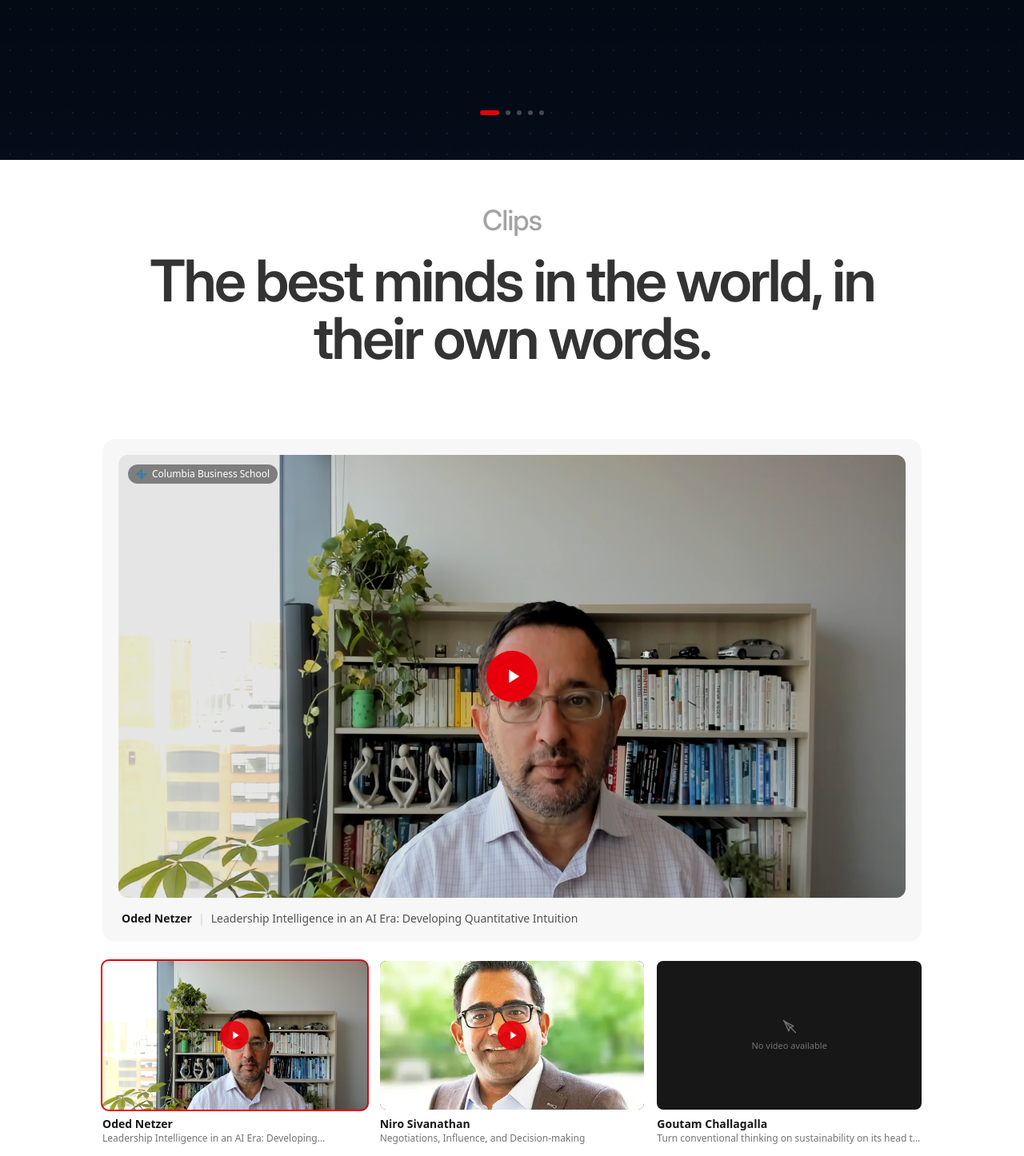
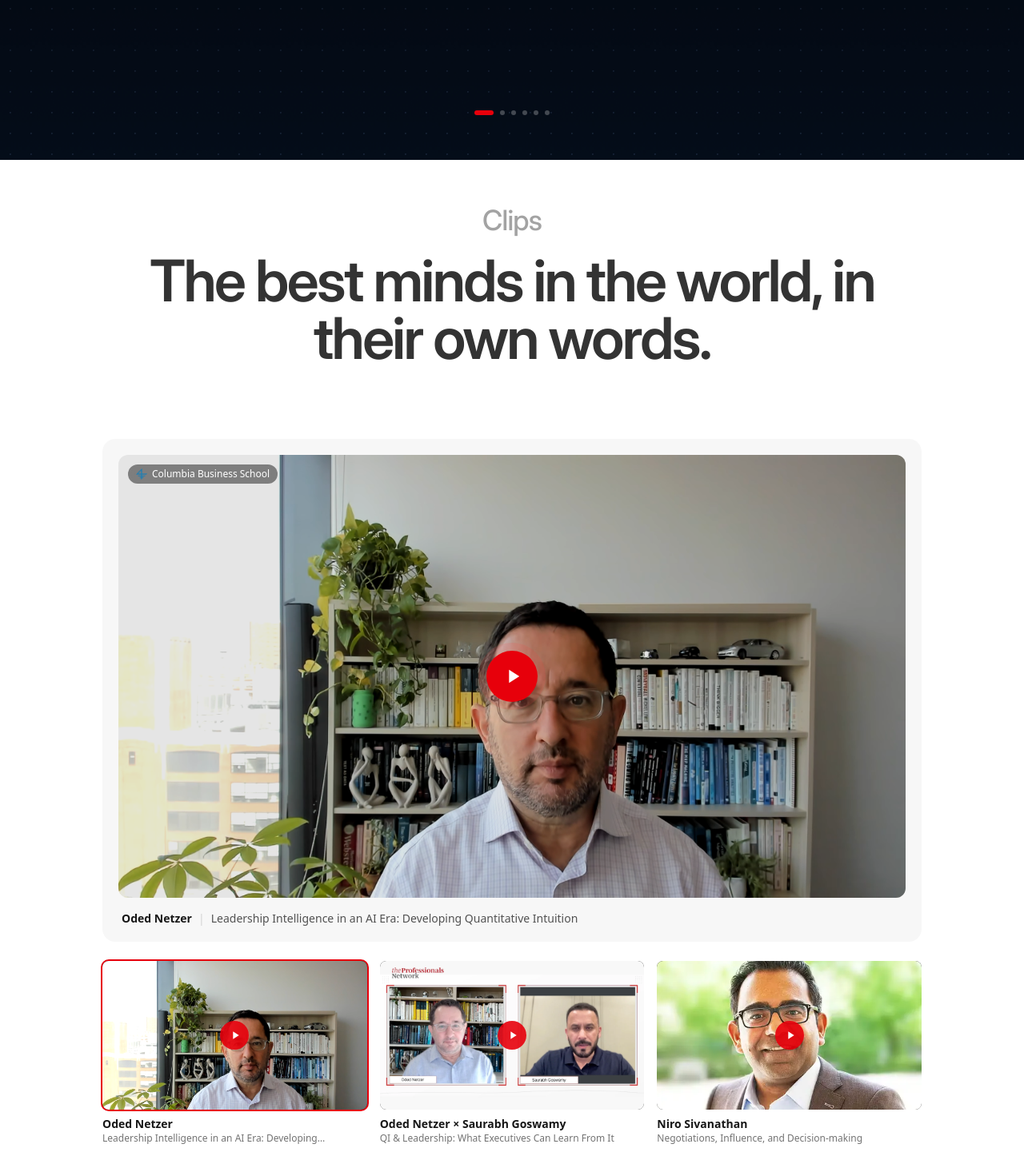
Before and after one commit to elredProductionBackup/theprofessionalnetworkV2, a Next.js app: page / in a window 1280 px wide. Shown: the part 1400-2846 px from the top of the page at 80% size. Built offline with nearby package versions, Linux system fonts and the light colour scheme.

Commit message:
added new oded x saurabh video

```diff
--- a/data/professors.js
+++ b/data/professors.js
@@ -18,6 +18,22 @@ export const professors = [
     videoThumbnail: "/professor-clips/oded-thumb.png", // optional; falls back to `image`
     description:
     "The challenge today is not a lack of information (or analytics, dashboards, and AI outputs), but the judgment to use it well. What distinguishes leaders who consistently make smart decisions is their ability to quickly sort through signal and noise by asking essential questions, pressure-testing assumptions, and validating claims, not with statistical rigor, but from a business validity perspective. This form of leadership intelligence has become all the more important in the AI era. This session equips leaders to engage with AI productively. It teaches Quantitative Intuition (QI), a practical framework and set of rapid-response tools for making better decisions in a data-driven world where AI is accelerating answers but not necessarily improving judgment. Participants will learn to frame issues with precision before rushing to solutions, develop intuition for numbers using pragmatic methods and apply contextual lenses to assess relevance, risk, and trust when information is incomplete.",
+  },
+  {
+    name: "Oded Netzer × Saurabh Goswamy",
+    showInClips: true,
+    date: "2nd August, Sunday",
+    topic: "QI & Leadership: What Executives Can Learn From It",
+    school: "Columbia Business School",
+    image: "/professor-profile/oded.jpg",
+    schoolLogo: "/professor-school/oded-school.png",
+    linkedinLink: "https://www.linkedin.com/in/oded-netzer-700255",
+    schoolLink: "https://business.columbia.edu/faculty/people/oded-netzer",
+    location: "Tata Room, Taj Lands End, Mumbai",
+    video: "https://assets-pretest.elred.io/theProfessionalNetwork/Video_Podcast_Full_For+Website_v1_compressed.mp4",
+    videoThumbnail: "/professor-clips/odedxsaurabh.webp", // optional; falls back to `image`
+    description:
+      "In this conversation, Oded Netzer sits down with Saurabh Goswamy to unpack Quantitative Intuition (QI) and what it means for leadership. Together they explore how executives can move beyond dashboards and AI outputs to sharpen their judgment — learning to separate signal from noise, pressure-test assumptions, and make confident decisions even when the information in front of them is incomplete. It's a practical look at why QI matters for leaders today and what they can take away to make better calls in a data-driven, AI-accelerated world.",
   },
   {
     name: "Niro Sivanathan",
```
Also changed, not shown: public/professor-clips/odedxsaurabh.webp (added).
